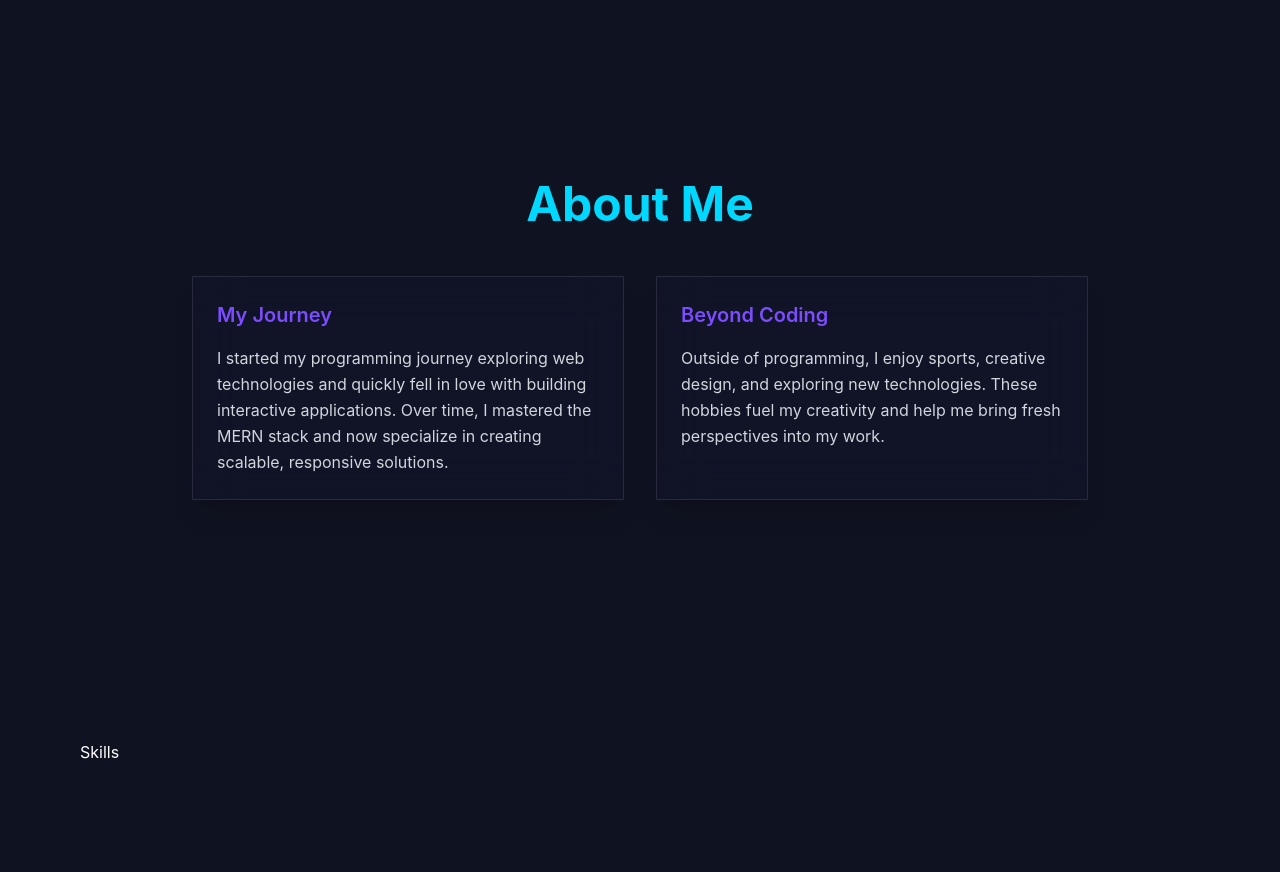
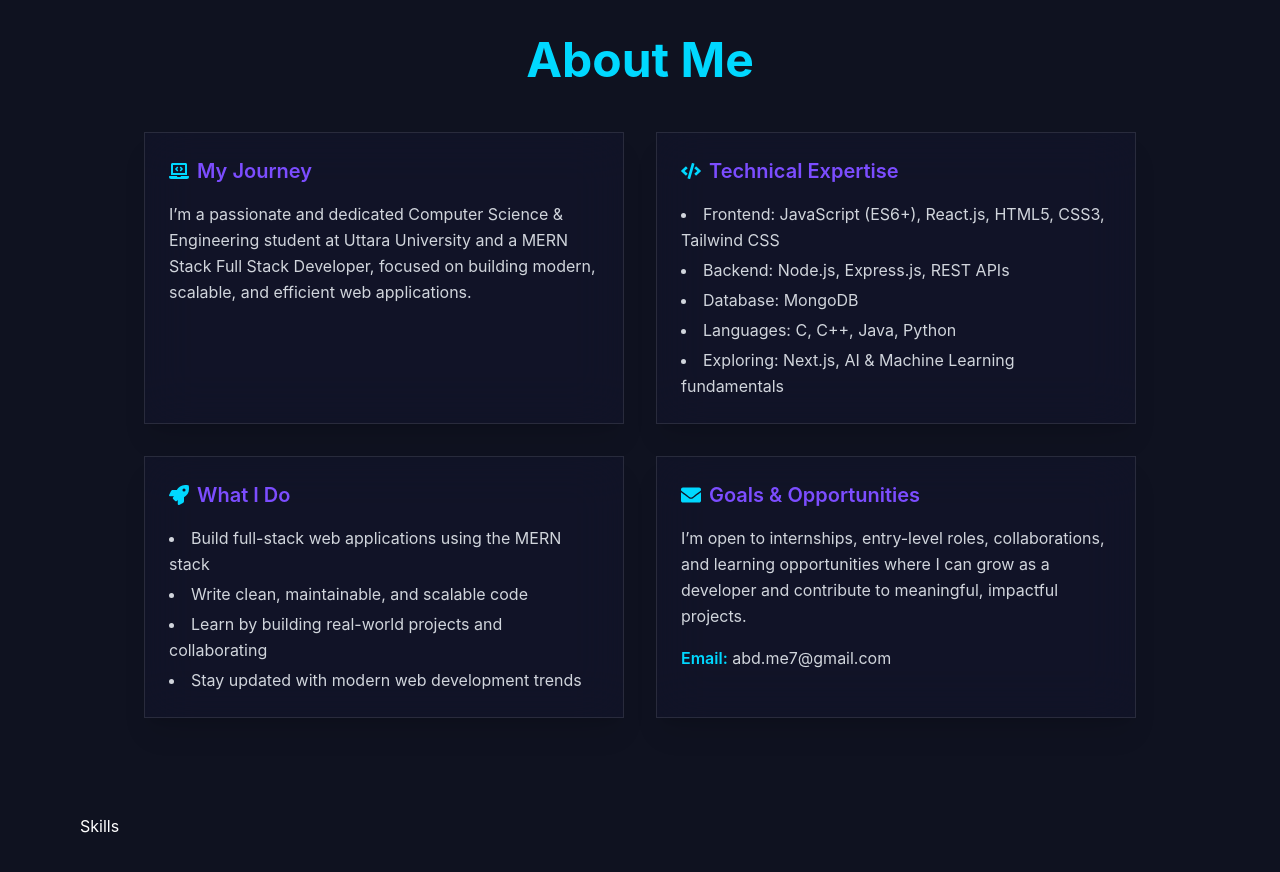
Before and after one commit to abd-005/abd-al-ahad, a React (Vite) app: page / in a window 1280 px wide. Shown: the part 860-1732 px from the top of the page. Built offline with nearby package versions, Linux system fonts and the light colour scheme.

Commit message:
About Section Added

```diff
--- a/package.json
+++ b/package.json
@@ -17,6 +17,7 @@
     "postcss": "^8.5.6",
     "react": "^19.2.0",
     "react-dom": "^19.2.0",
+    "react-icons": "^5.5.0",
     "tailwindcss": "^4.1.18"
   },
   "devDependencies": {
--- a/src/components/about/About.jsx
+++ b/src/components/about/About.jsx
@@ -1,5 +1,6 @@
 import React from "react";
 import { motion } from "framer-motion";
+import { FaCode, FaLaptopCode, FaRocket, FaEnvelope } from "react-icons/fa";
 
 const About = () => {
   return (
@@ -23,38 +24,72 @@ const About = () => {
         About Me
       </motion.h2>
 
-      {/* Content */}
+      {/* Content Grid */}
+      <div className="max-w-5xl grid md:grid-cols-2 gap-8">
+        {[
+          {
+            title: "My Journey",
+            icon: <FaLaptopCode className="mr-2 text-primary" />,
+            content:
+              "I’m a passionate and dedicated Computer Science & Engineering student at Uttara University and a MERN Stack Full Stack Developer, focused on building modern, scalable, and efficient web applications.",
+          },
+          {
+            title: "Technical Expertise",
+            icon: <FaCode className="mr-2 text-primary" />,
+            content: (
+              <ul className="list-disc list-inside space-y-1">
+                <li>Frontend: JavaScript (ES6+), React.js, HTML5, CSS3, Tailwind CSS</li>
+                <li>Backend: Node.js, Express.js, REST APIs</li>
+                <li>Database: MongoDB</li>
+                <li>Languages: C, C++, Java, Python</li>
+                <li>Exploring: Next.js, AI & Machine Learning fundamentals</li>
+              </ul>
+            ),
+          },
+          {
+            title: "What I Do",
+            icon: <FaRocket className="mr-2 text-primary" />,
+            content: (
+              <ul className="list-disc list-inside space-y-1">
+                <li>Build full-stack web applications using the MERN stack</li>
+                <li>Write clean, maintainable, and scalable code</li>
+                <li>Learn by building real-world projects and collaborating</li>
+                <li>Stay updated with modern web development trends</li>
+              </ul>
+            ),
+          },
+          {
+            title: "Goals & Opportunities",
+            icon: <FaEnvelope className="mr-2 text-primary" />,
+            content: (
+              <>
+                <p className="mb-4">
+                  I’m open to internships, entry-level roles, collaborations, and learning opportunities where I can grow as a developer and contribute to meaningful, impactful projects.
+                </p>
+                <p>
+                  <span className="font-semibold text-primary">Email:</span> abd.me7@gmail.com
+                </p>
+              </>
+            ),
+          },
+        ].map((card, i) => (
           <motion.div
+            key={i}
             initial={{ opacity: 0, y: 40 }}
             animate={{ opacity: 1, y: 0 }}
-        transition={{ duration: 0.8 }}
-        className="max-w-4xl grid md:grid-cols-2 gap-8"
+            transition={{ duration: 0.8, delay: i * 0.2 }}
+            className="group card bg-base-200/40 backdrop-blur-xl shadow-xl border border-white/10 p-6
+                       transition-all duration-300 hover:scale-105 hover:shadow-2xl hover:border-secondary"
           >
-        {/* Journey */}
-        <div className="card bg-base-200/40 backdrop-blur-xl shadow-xl border border-white/10 p-6">
-          <h3 className="text-xl font-semibold text-secondary mb-4">
-            My Journey
+            <h3 className="flex items-center text-xl font-semibold text-secondary mb-4 group-hover:text-primary transition-colors">
+              {card.icon} {card.title}
             </h3>
-          <p className="text-gray-300 leading-relaxed">
-            I started my programming journey exploring web technologies and
-            quickly fell in love with building interactive applications. Over
-            time, I mastered the MERN stack and now specialize in creating
-            scalable, responsive solutions.
-          </p>
-        </div>
-
-        {/* Interests */}
-        <div className="card bg-base-200/40 backdrop-blur-xl shadow-xl border border-white/10 p-6">
-          <h3 className="text-xl font-semibold text-secondary mb-4">
-            Beyond Coding
-          </h3>
-          <p className="text-gray-300 leading-relaxed">
-            Outside of programming, I enjoy sports, creative design, and
-            exploring new technologies. These hobbies fuel my creativity and
-            help me bring fresh perspectives into my work.
-          </p>
+            <div className="text-gray-300 leading-relaxed group-hover:text-white transition-colors">
+              {card.content}
             </div>
           </motion.div>
+        ))}
+      </div>
     </section>
   );
 };
```
Also changed, not shown: 2 other files (tests, documents, lock files or other folders). Lines whose indentation alone changed are shown as unchanged.
